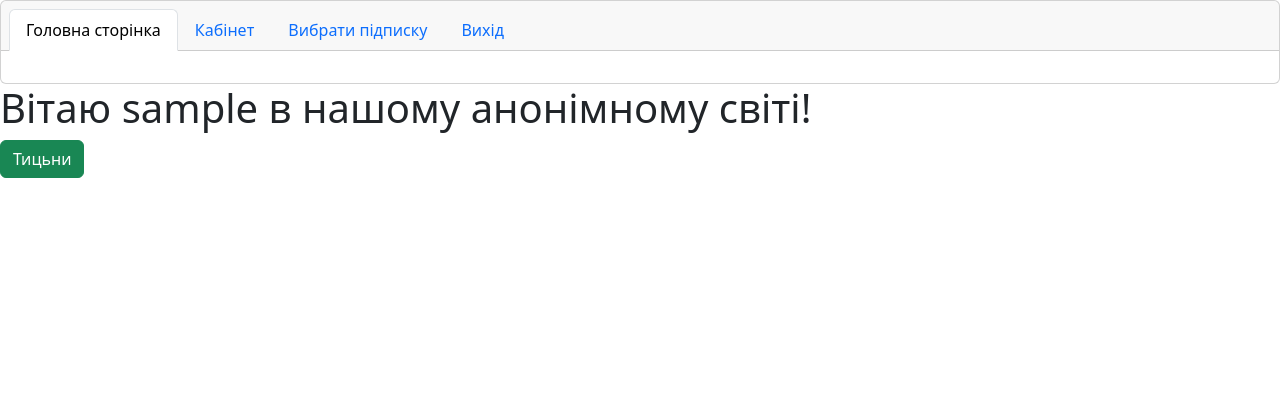
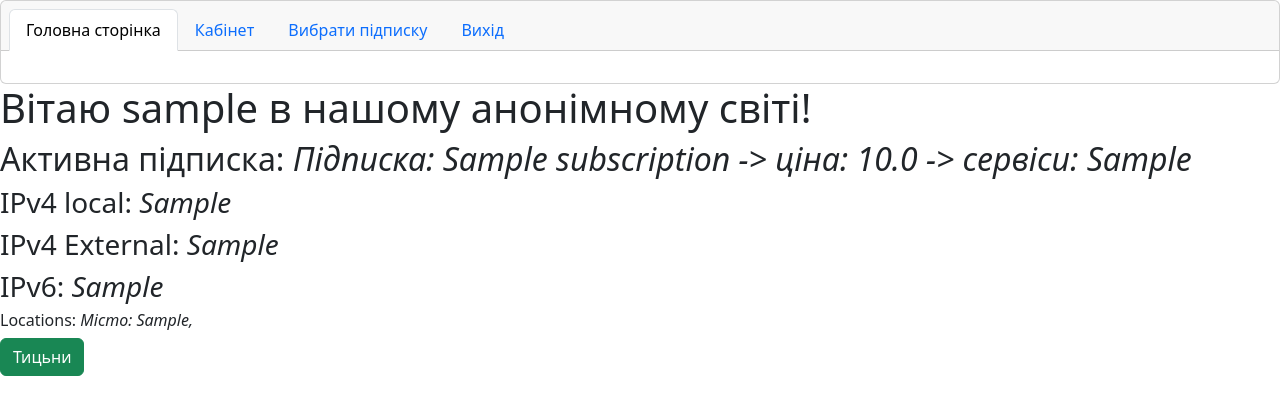
Before and after one commit to blxssvdd/VPN_Service, a Django app: page / in a window 1280 px wide. Shown: the top 415 px of the page. Run offline with Django 5.2, Linux system fonts and the light colour scheme; a user stored in the database is signed in; tables that the repository leaves empty hold one stand-in row (values such as "Sample post").

Commit message:
add js and update

```diff
--- /dev/null
+++ b/Accounts/static/js/profile.js
@@ -0,0 +1,4 @@
+let form = document.querySelector("form")
+let pElement = document.querySelector("p")
+
+form.appendChild(pElement)
--- a/Accounts/templates/index.html
+++ b/Accounts/templates/index.html
@@ -3,6 +3,16 @@
 {% block content %}
 {% load static %}
 <h1>Вітаю {{ request.user.username }} в нашому анонімному світі!</h1>
+<h2>Активна підписка: <em>{{ request.user.service.subscription }}</em></h2>
+<h3>IPv4 local: <em>{{ request.user.service.ipv_4_local }}</em></h3>
+<h3>IPv4 External: <em>{{ request.user.service.ipv_4_ext }}</em></h3>
+<h3>IPv6: <em>{{ request.user.service.ipv_6 }}</em></h3>
+
+<h6>Locations: <em>
+    {% for location in request.user.service.subscription.locations.all %}
+        {{ location }},
+    {% endfor %}
+</em></h6>
 
 <button id="myIdButton" class="myButton btn btn-success">Тицьни</button>
 <div class="message"></div>
--- a/Accounts/templates/profile.html
+++ b/Accounts/templates/profile.html
@@ -3,9 +3,9 @@
 {% block content %}
 <form method="post" action="{% url 'profile_post' %}" enctype="multipart/form-data">
     {% if request.user.details.avatar %}
-    <p>
+    <div>
         <img src="{{ MEDIA_URL }}{{ request.user.details.avatar }}" alt="Ava" height="400px">
-    </p>
+    </div>
     {% endif %}
     {% csrf_token %}
     {{ user_form.as_p }}
@@ -14,4 +14,5 @@
 
     <button class="btn btn-primary">Зберегти</button>
 </form>
+<script src="{% static 'js/profile.js' %}"></script>
 {% endblock content %}
--- a/WindScribe/models.py
+++ b/WindScribe/models.py
@@ -24,7 +24,7 @@ class Subscription(models.Model):
 
 
 class Service(models.Model):
-    user = models.ForeignKey(User, on_delete=models.CASCADE)
+    user = models.OneToOneField(User, on_delete=models.CASCADE)
     ipv_4_ext = models.GenericIPAddressField(unique=True, null=True, blank=True, default=None)
     price_per_month_4_ext = models.FloatField(default=0)
     ipv_4_local = models.GenericIPAddressField(unique=True, null=True, blank=True, default=None)
```
Also changed, not shown: WindScribe/views.py (+5 -7 lines), WindScribe/migrations/0004_alter_service_user.py (added).
